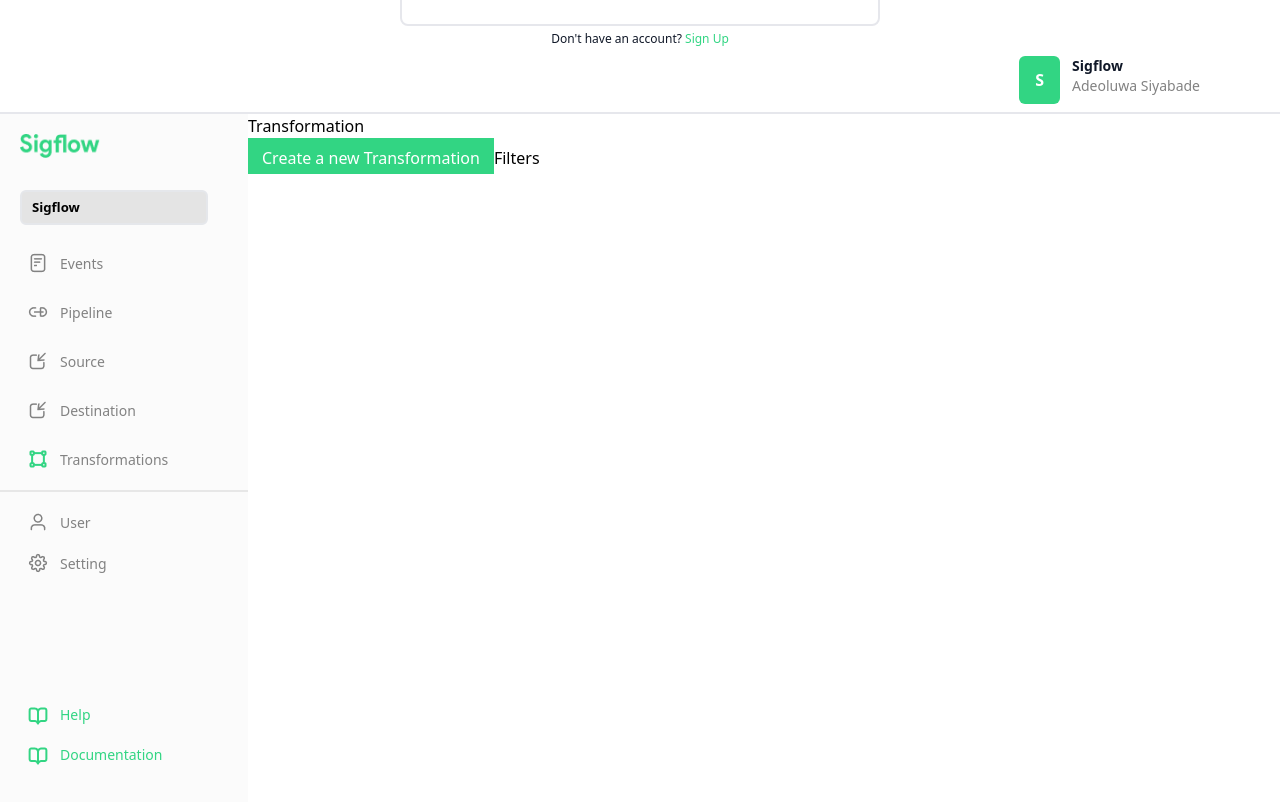
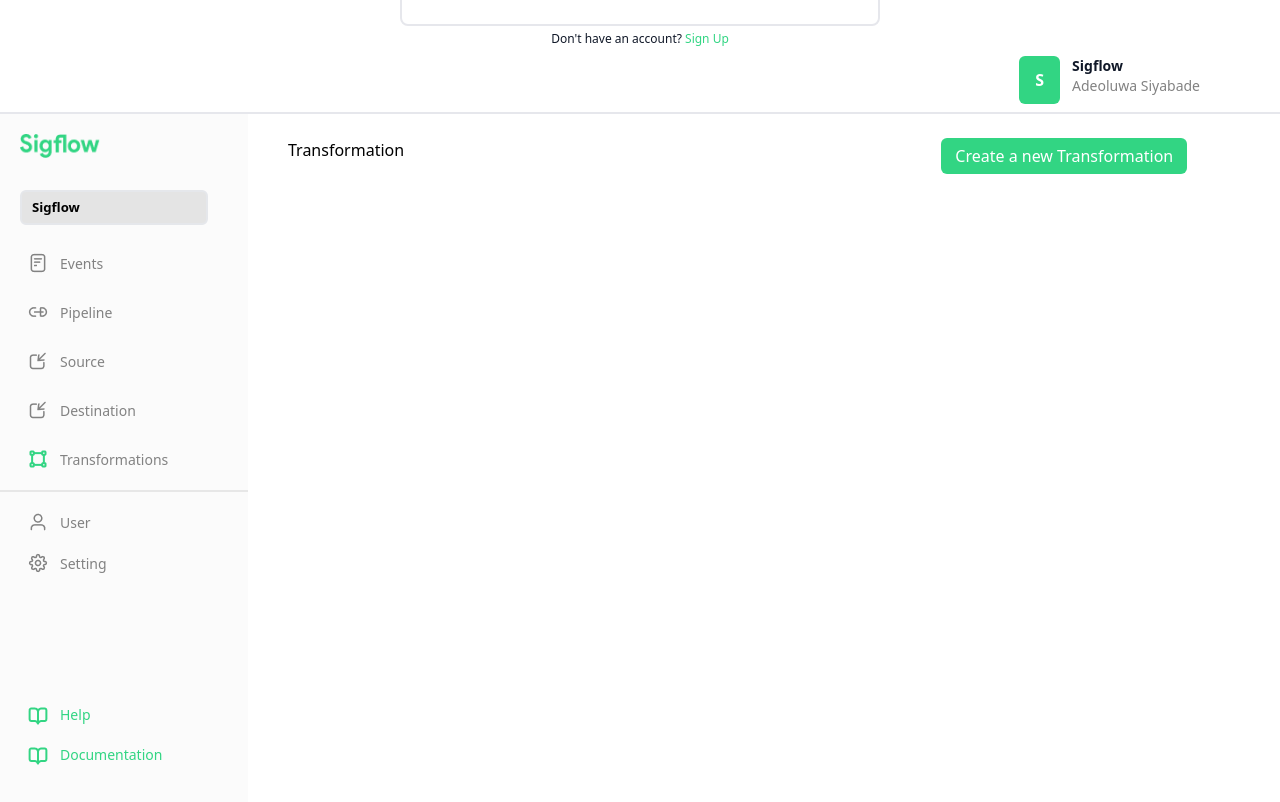
Before and after one commit to Princessayomide53/SigFlow, a React (Create React App) app: page / in a window 1280 px wide. Shown: the part 574-1376 px from the top of the page. Built offline with nearby package versions, Linux system fonts and the light colour scheme.

Commit message:
made new changes

```diff
--- a/src/components/Dashboard/Content.js
+++ b/src/components/Dashboard/Content.js
@@ -4,7 +4,7 @@
 
 const Content = () => {
   return (
-    <section className="flex">
+    <section className="flex gap-[1rem]">
       <Sidebar />
       <Main />
     </section>
--- a/src/components/Dashboard/Main.js
+++ b/src/components/Dashboard/Main.js
@@ -3,7 +3,7 @@
 
 const Main = () => {
   return (
-    <section>
+    <section className="p-[1.5rem] max-w-[60rem] w-[60rem]">
       <MiniMain />
     </section>
   );
--- a/src/components/Dashboard/MiniMain.js
+++ b/src/components/Dashboard/MiniMain.js
@@ -2,15 +2,15 @@
 
 const MiniMain = () => {
   return (
-    <div>
+    <section className="flex justify-between">
       <h1>Transformation</h1>
-      <div>
-        <button className="text-white bg-[#32D583] px-[0.875rem] py-[0.5rem] h-[2.25rem]">
-          Create a new Transformation
-        </button>
-        <button>Filters</button>
-      </div>
-    </div>
+      {/* <div className="flex"> */}
+      <button className="text-white bg-[#32D583] px-[0.875rem] py-[0.3rem] h-[2.25rem] rounded-md mr-[0.8rem]">
+        Create a new Transformation
+      </button>
+      {/* <button className="">Filters</button> */}
+      {/* </div> */}
+    </section>
   );
 };
 
```
